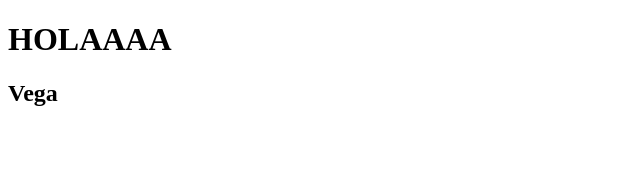
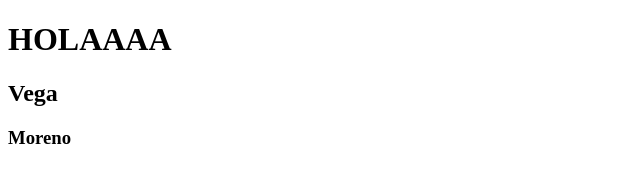
Before and after one commit to Vega10022004/ASAI, a plain HTML site: page INDEX.HTML in a window 1280 px wide. Shown: the full height of the page, 0-640 px from the left. Drawn offline with Linux system fonts and the light colour scheme.

Commit message:
Update INDEX.HTML

```diff
--- a/INDEX.HTML
+++ b/INDEX.HTML
@@ -9,5 +9,6 @@
 <body>
     <h1>HOLAAAA</h1>
     <h2>Vega</h2>
+    <h3>Moreno</h3>
 </body>
 </html>
```
